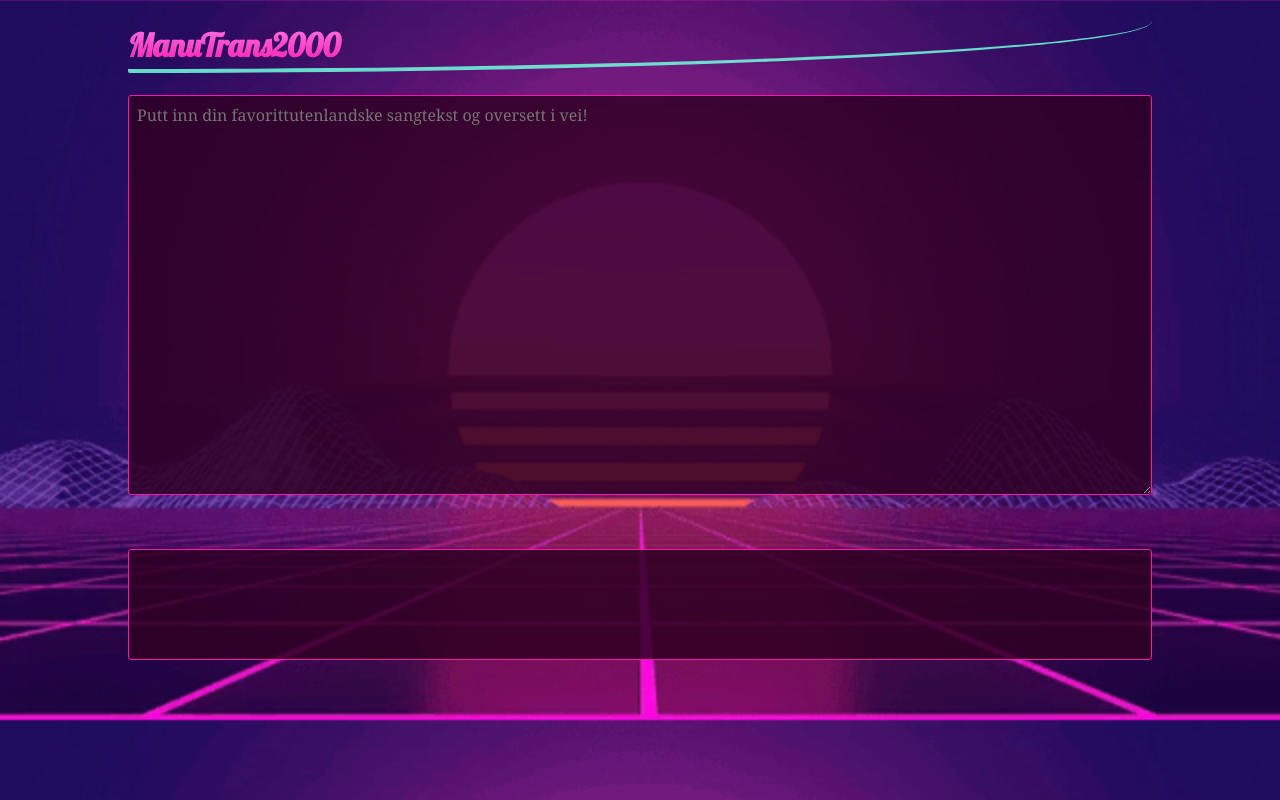
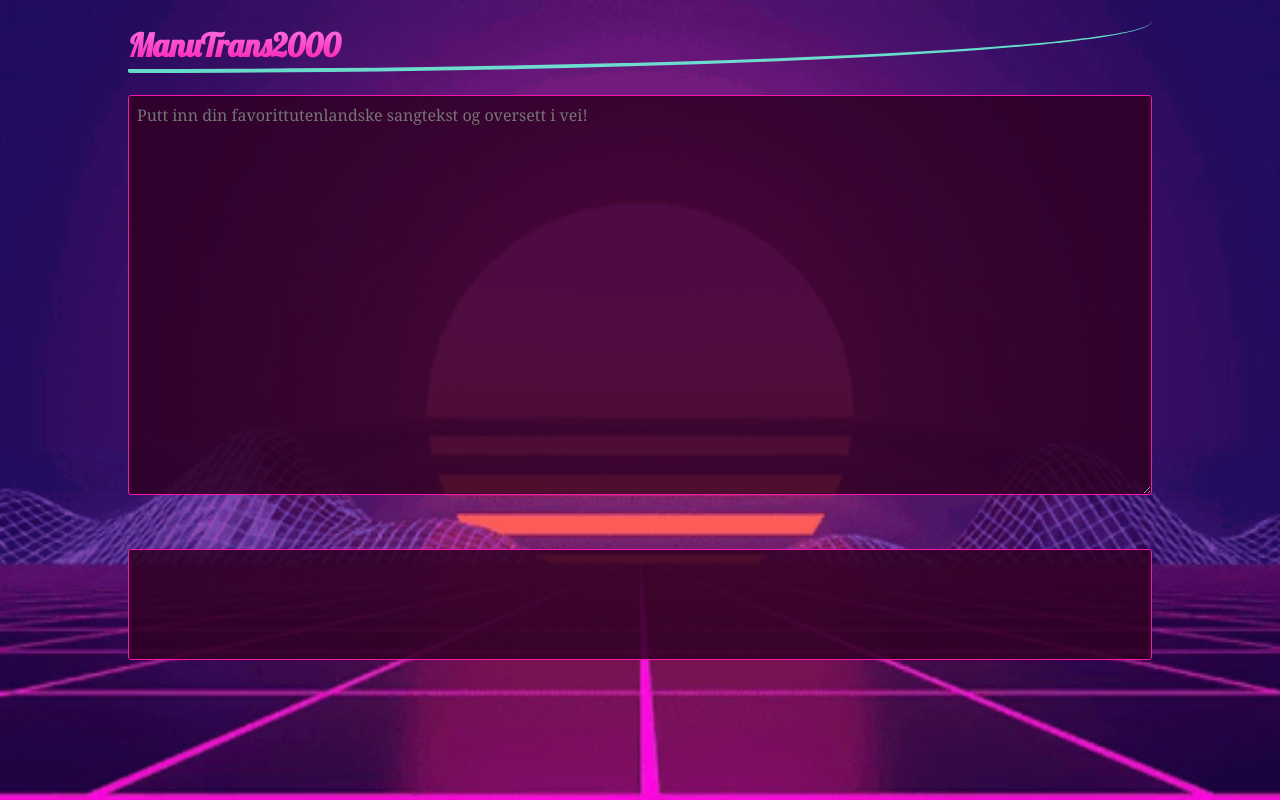
Before and after one commit to getrikard/Manutrans-2000, a Vue app: page / in a window 1280 px wide. Built offline with nearby package versions, Linux system fonts and the light colour scheme.

Commit message:
Center and Cover background image

```diff
--- a/src/App.vue
+++ b/src/App.vue
@@ -139,7 +139,8 @@ $font-family-normal: "PT Sans", Georgia, "Times New Roman", Times, serif;
 
 body {
   background-color: $color1;
-  background-size: contain;
+  background-size: cover;
+  background-position: center;
   background-attachment: fixed;
   font-family: $font-family-normal;
   // font-size: 1.125em;
```
